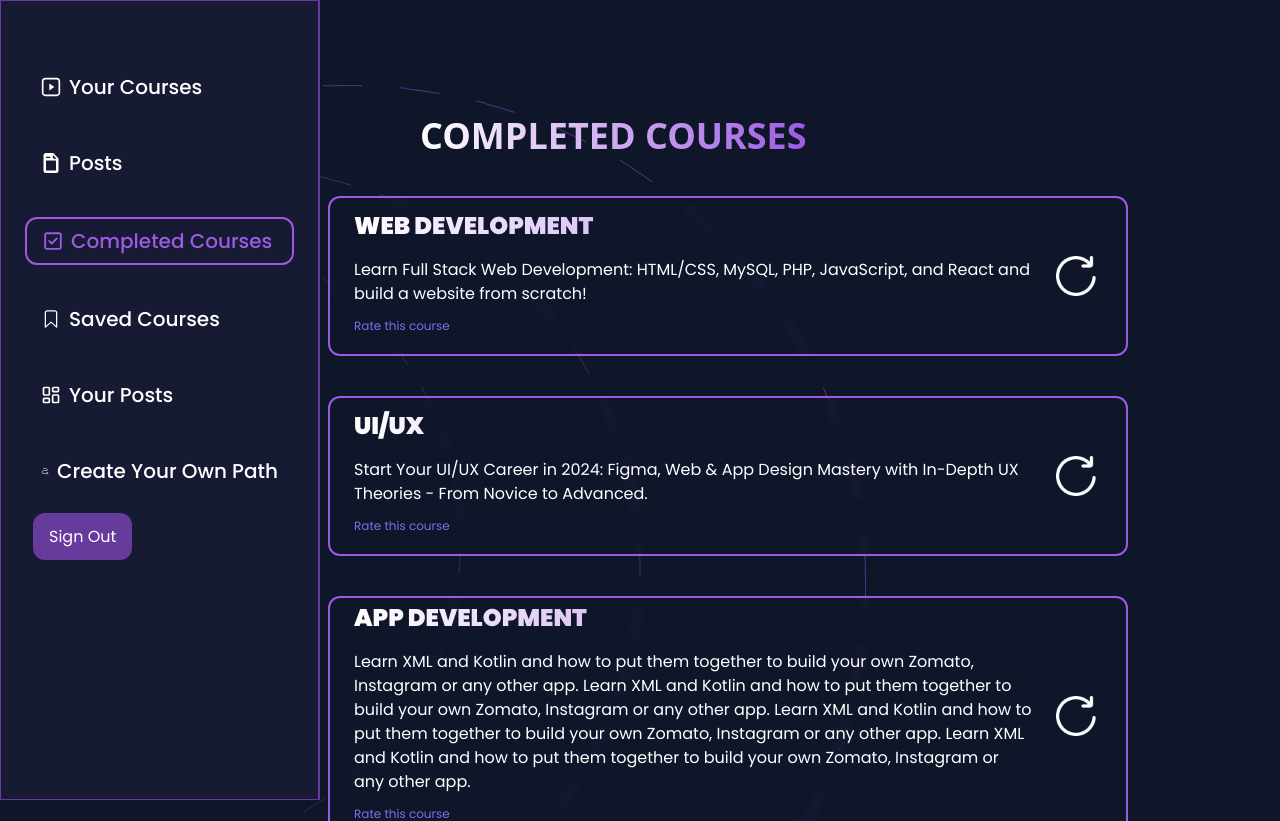
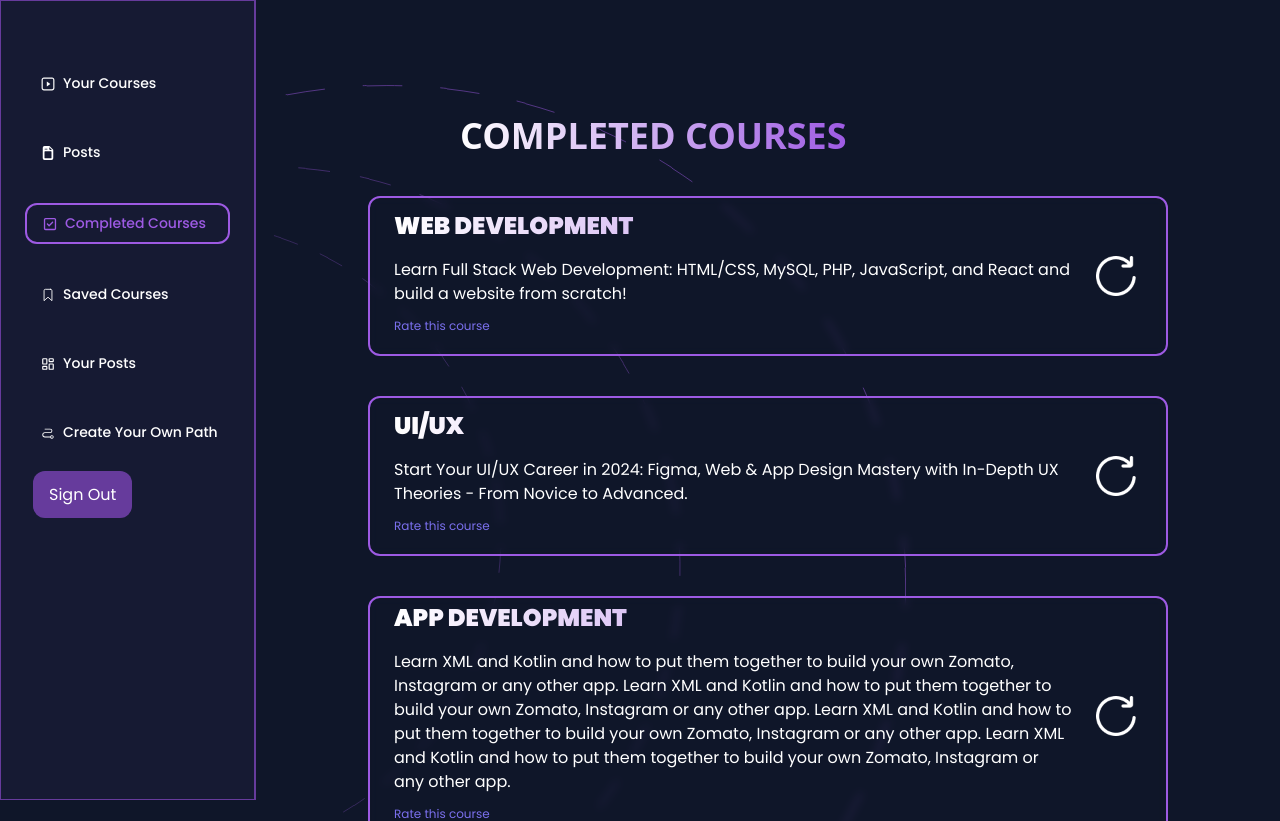
Before and after one commit to MLSAKIIT/AlgoArena, a Next.js app: page /dashboard/completed-courses in a window 1280 px wide. Shown: the top 821 px of the page. Built offline with nearby package versions, Linux system fonts and the light colour scheme; no server answers.

Commit message:
Dashboard responsiveness

```diff
--- a/src/app/(dashboard)/dashboard/completed-courses/page.jsx
+++ b/src/app/(dashboard)/dashboard/completed-courses/page.jsx
@@ -5,7 +5,7 @@ export default function dashboard() {
   return (
     <div className="flex w-screen">
       <Sidebar></Sidebar>
-      <div className="md:absolute xl:w-[80%] 2xl:right-28  md:w-[70%] sm:right-10 mt-20 sm:mt-12">
+      <div className="md:absolute xl:w-[80%] 2xl:right-28 lg:w-[70%]  md:w-[96%] lg:left-[20%]  mt-20 sm:mt-12">
       <CompletedCourses username="AYUSH RANJAN"></CompletedCourses>
       </div>
     </div>
--- a/src/app/(dashboard)/dashboard/your-courses/page.jsx
+++ b/src/app/(dashboard)/dashboard/your-courses/page.jsx
@@ -10,7 +10,9 @@ export default async function dashboard() {
   return (
     <div className="flex ">
       <Sidebar></Sidebar>
+      <div className="lg:absolute overflow-hidden xl:w-[80%] 2xl:right-12  lg:w-[70%] sm:right-10 mt-16 sm:mt-12">
       <Dashboard data={currentlyWatchingLearningPaths} />
+      </div>
     </div>
   );
 }
--- a/src/components/dashboard/Dashboard.jsx
+++ b/src/components/dashboard/Dashboard.jsx
@@ -19,7 +19,7 @@ export default function dashboard({ data }) {
                   {/* <div className="HEADING DIV md:mt-12 mt-6 overflow-hidden relative">
                         <Title text="MORE COURSES FOR YOU" />
                     </div> */}
-                  <div className="text-4xl flex bg-gradient-videos text-transparent bg-clip-text font-popins font-[700] mt-10 ml-10 w-[350px]">MORE COURSES FOR YOU</div>
+                  <div className="text-4xl flex bg-gradient-videos text-transparent bg-clip-text font-popins font-[700] mt-10 lg:ml-[69px] w-[350px]">MORE COURSES FOR YOU</div>
 
                   {/* Sort courses for mobile devices */}
                   <SortCourses />
@@ -27,7 +27,7 @@ export default function dashboard({ data }) {
                   {/* Dashboard lower part */}
                   {/* <div className=" box-border m-auto sm:auto-cols-max mt-12 gap-60 sm:grid sm:grid-cols-3 lg:px-auto md:px-auto flex sm:overflow-visible overflow-scroll whitespace-nowrap no-scrollbar py-4  "> */}
                   <div
-                      className="z-1 flex flex-wrap md:flex-nowrap items-center justify-center gap-[30px] xl:gap-[60px] mt-16 sm:overflow-visible overflow-scroll whitespace-nowrap no-scrollbar py-4  "
+                      className="z-1 flex flex-wrap sm:auto-cols-max md:flex-nowrap items-center justify-start gap-[30px] xl:gap-[20px] mt-16 sm:overflow-hidden overflow-scroll md:ml-2 whitespace-nowrap no-scrollbar py-4  "
                       style={{flexWrap: "wrap"}}>
                       <MoreCourses />
                       {/* eclipse image */}
--- a/src/components/dashboard/Dashcard.jsx
+++ b/src/components/dashboard/Dashcard.jsx
@@ -6,10 +6,10 @@ export default function DashCoursesCard({title, members, href}) {
         <>
             <Link
                 href={href}
-                className="hover:shadow-[0_0_16px_3px_#4a0f87] hover:scale-105 hover:backdrop-blur-[10px] transition-all backdrop-blur-sm border-[1.5px] border-purple-500 rounded-xl cursor-pointer h-[50px] sm:h-[100px] md:h-[100px] lg:h-[100px] max-w-[400px] md:w-[330px] relative flex flex-col justify-start group object-cover overflow-hidden mx-3 my-3 z-20">
+                className="hover:shadow-[0_0_16px_3px_#4a0f87] hover:scale-105 hover:backdrop-blur-[10px] transition-all backdrop-blur-sm border-[1.5px] border-purple-500 rounded-xl cursor-pointer h-[50px] sm:h-[100px] md:h-[100px] lg:h-[100px] max-w-[400px] md:w-[250px] relative flex flex-col justify-start group object-cover overflow-hidden sm: basis-1/3 mx-3 my-3 z-20">
                 <div className="relative flex flex-col items-center">
                     {/* title div */}
-                    <h2 className="sm:text-2xl lg:text-2xl font-sans font-bold bg-gradient-to-r from-white to-purple-500 inline-block text-transparent bg-clip-text p-3">{title}</h2>
+                    <h2 className="sm:text-xl lg:text-2xl font-sans font-bold bg-gradient-to-r from-white to-purple-500 inline-block text-transparent bg-clip-text p-3">{title}</h2>
 
                     {/* content div */}
                     <div className="p-4 sm:p-5">
--- a/src/components/sidebar/Sidebar.jsx
+++ b/src/components/sidebar/Sidebar.jsx
@@ -29,7 +29,7 @@ const Sidebar = () => {
           <IoMenuOutline onClick={onClick} className={`left-0 z-50`} size={50} />
         </div>
       <div
-        className={`fixed top-0 left-0 w-full overflow-hidden md:w-[35%] lg:w-[27%] xl:w-1/4 h-full z-50 bg-[#161a33] sm:px-2 px-10 text-transparent border-r-2 border-color-3 min-h-max border transform duration-300 translate-x-0 md:visible inl ${
+        className={`fixed top-0 left-0 w-full overflow-hidden md:w-[38%] lg:w-[20%] xl:w-1/5 2xl:1/4 h-full z-50 bg-[#161a33] sm:px-2 px-10 text-transparent border-r-2 border-color-3 min-h-max border transform duration-300 translate-x-0 lg:visible  ${
             // open ? "translate-x-0" : "-translate-x-full"
             open ? "visible" : "invisible"
           }`}
@@ -40,7 +40,7 @@ const Sidebar = () => {
           <div
             className={`${
               open ? "" : "invisible"
-            } md:hidden overflow-hidden flex visible mt-12 mb-7 px-5`}
+            } lg:hidden overflow-hidden flex visible mt-12 mb-7 px-5`}
           >
             <h2
               className={` font-semibold font-popins self-center text-[30px] text-white`}
@@ -51,13 +51,13 @@ const Sidebar = () => {
           </div>
 
           <div className="absolute top-0 right-0 z-30 text-slate-600 m-4">
-            <IoMdClose onClick={onClick} className="h-[40px] w-[40px] z-50 md:hidden" />
+            <IoMdClose onClick={onClick} className="h-[40px] w-[40px] z-50 lg:hidden" />
           </div>
 
           <Link
             href="/dashboard/your-courses"
             onClick={onClick}
-            className={`flex items-center text-nowrap font-medium gap-2 sm:-px-4 px-4 sm:px-[9px] md:px-4 py-2 md:mx-4 sm:mx-2 mx-4  hover:bg-color-2 hover:text-white sm:text-[14px] xl:text-xl lg:text-[16px] text-[20px] rounded-xl my-4
+            className={`flex items-center text-nowrap font-medium gap-2 sm:-px-4 px-4 sm:px-[9px] md:px-4 py-2 md:mx-4 sm:mx-2 mx-4  hover:bg-color-2 hover:text-white sm:text-[14px] 2xl:text-xl lg:text-[14px] text-[20px] rounded-xl my-4
                 ${
                   usePathname() === "/dashboard/your-courses"
                     ? "border-2  border-color-2 text-color-2"
@@ -72,7 +72,7 @@ const Sidebar = () => {
           <Link
             href="/dashboard/posts"
             onClick={onClick}
-            className={`flex items-center text-nowrap font-medium gap-2 sm:-px-4 px-4 sm:px-[9px] md:px-4 py-2 md:mx-4 sm:mx-2 mx-4  hover:bg-color-2 hover:text-white sm:text-[14px] xl:text-xl lg:text-[16px] text-[20px] rounded-xl my-8
+            className={`flex items-center text-nowrap font-medium gap-2 sm:-px-4 px-4 sm:px-[9px] md:px-4 py-2 md:mx-4 sm:mx-2 mx-4  hover:bg-color-2 hover:text-white sm:text-[14px] 2xl:text-xl lg:text-[14px] text-[20px] rounded-xl my-8
                 ${
                   usePathname() === "/dashboard/posts"
                     ? "border-2  border-color-2 text-color-2"
@@ -87,7 +87,7 @@ const Sidebar = () => {
           <Link
             href="/dashboard/completed-courses"
             onClick={onClick}
-            className={`flex items-center text-nowrap font-medium gap-2 sm:-px-4 px-4 sm:px-[9px] md:px-4 py-2 md:mx-4 sm:mx-2 mx-4  hover:bg-color-2 hover:text-white sm:text-[14px] xl:text-xl lg:text-[16px] text-[20px]  rounded-xl my-8
+            className={`flex items-center text-nowrap font-medium gap-2 sm:-px-4 px-4 sm:px-[9px] md:px-4 py-2 md:mx-4 sm:mx-2 mx-4  hover:bg-color-2 hover:text-white sm:text-[14px] 2xl:text-xl lg:text-[14px] text-[20px]  rounded-xl my-8
                 ${
                   usePathname() === "/dashboard/completed-courses"
                     ? "border-2  border-color-2 text-color-2"
@@ -102,7 +102,7 @@ const Sidebar = () => {
           <Link
             href="/dashboard/saved-courses"
             onClick={onClick}
-            className={`flex items-center text-nowrap font-medium gap-2 sm:-px-4 px-4 sm:px-[9px] md:px-4 py-2 md:mx-4 sm:mx-2 mx-4  hover:bg-color-2 hover:text-white sm:text-[14px] xl:text-xl lg:text-[16px] text-[20px] rounded-xl my-8
+            className={`flex items-center text-nowrap font-medium gap-2 sm:-px-4 px-4 sm:px-[9px] md:px-4 py-2 md:mx-4 sm:mx-2 mx-4  hover:bg-color-2 hover:text-white sm:text-[14px] 2xl:text-xl lg:text-[14px] text-[20px] rounded-xl my-8
                 ${
                   usePathname() === "/dashboard/saved-courses"
                     ? "border-2  border-color-2 text-color-2"
@@ -117,7 +117,7 @@ const Sidebar = () => {
           <Link
             href="/dashboard/your-posts"
             onClick={onClick}
-            className={`flex items-center text-nowrap font-medium gap-2 sm:-px-4 px-4 sm:px-[9px] md:px-4 py-2 md:mx-4 sm:mx-2 mx-4  hover:bg-color-2 hover:text-white sm:text-[14px] xl:text-xl lg:text-[16px] text-[20px] rounded-xl my-8
+            className={`flex items-center text-nowrap font-medium gap-2 sm:-px-4 px-4 sm:px-[9px] md:px-4 py-2 md:mx-4 sm:mx-2 mx-4  hover:bg-color-2 hover:text-white sm:text-[14px] 2xl:text-xl lg:text-[14px] text-[20px] rounded-xl my-8
                 ${
                   usePathname() === "/dashboard/your-posts"
                     ? "border-2  border-color-2 text-color-2"
@@ -132,7 +132,7 @@ const Sidebar = () => {
           <Link
             href="/dashboard/create-path"
             onClick={onClick}
-            className={`flex items-center text-nowrap font-medium gap-2 sm:-px-4 px-4 sm:px-[9px] md:px-4 py-2 md:mx-4 sm:mx-2 mx-4  hover:bg-color-2 hover:text-white sm:text-[14px] xl:text-xl lg:text-[16px] text-[20px] rounded-xl my-8
+            className={`flex items-center text-nowrap font-medium gap-2 sm:-px-4 px-4 sm:px-[9px] md:pl-4 md:pr-2 py-2 md:mx-4 sm:mx-2 mx-4  hover:bg-color-2 hover:text-white sm:text-[14px] 2xl:text-xl lg:text-[14px] text-[20px] rounded-xl my-8
                 ${
                   usePathname() === "/dashboard/create-path"
                     ? "border-2  border-color-2 text-color-2"
```
